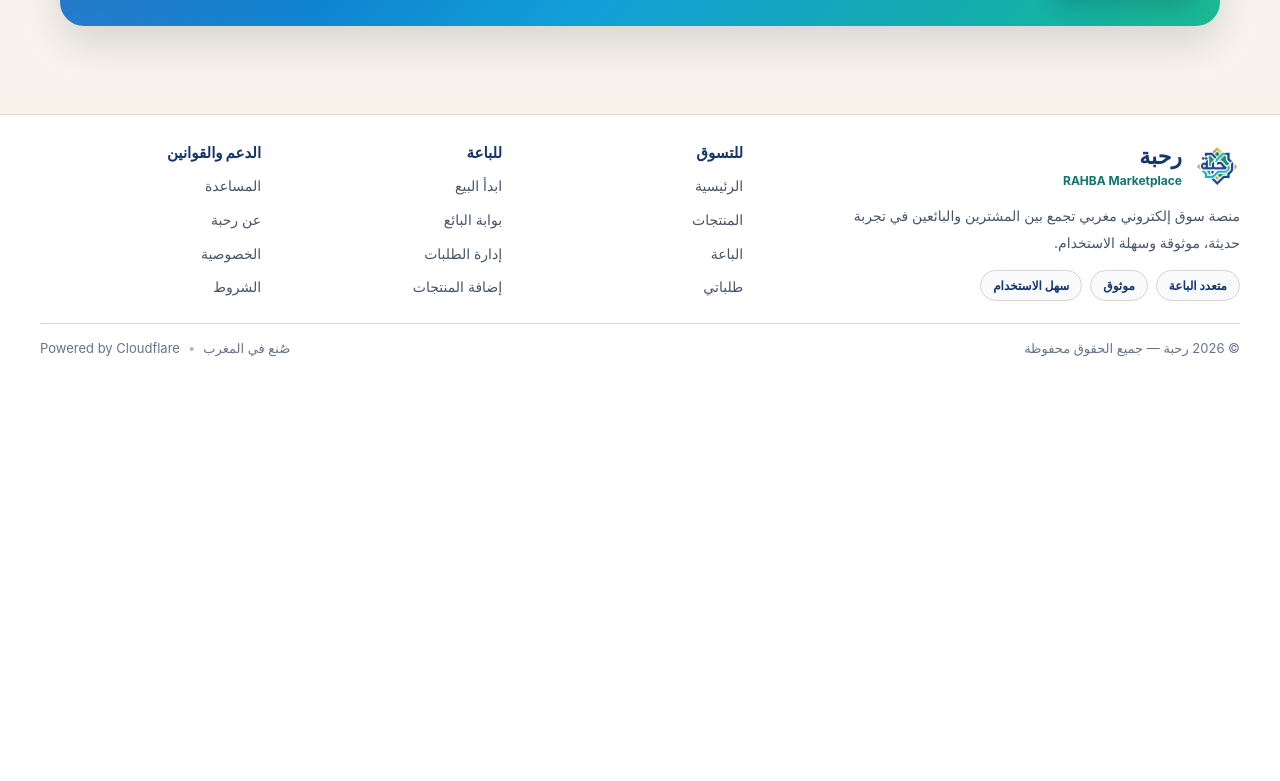
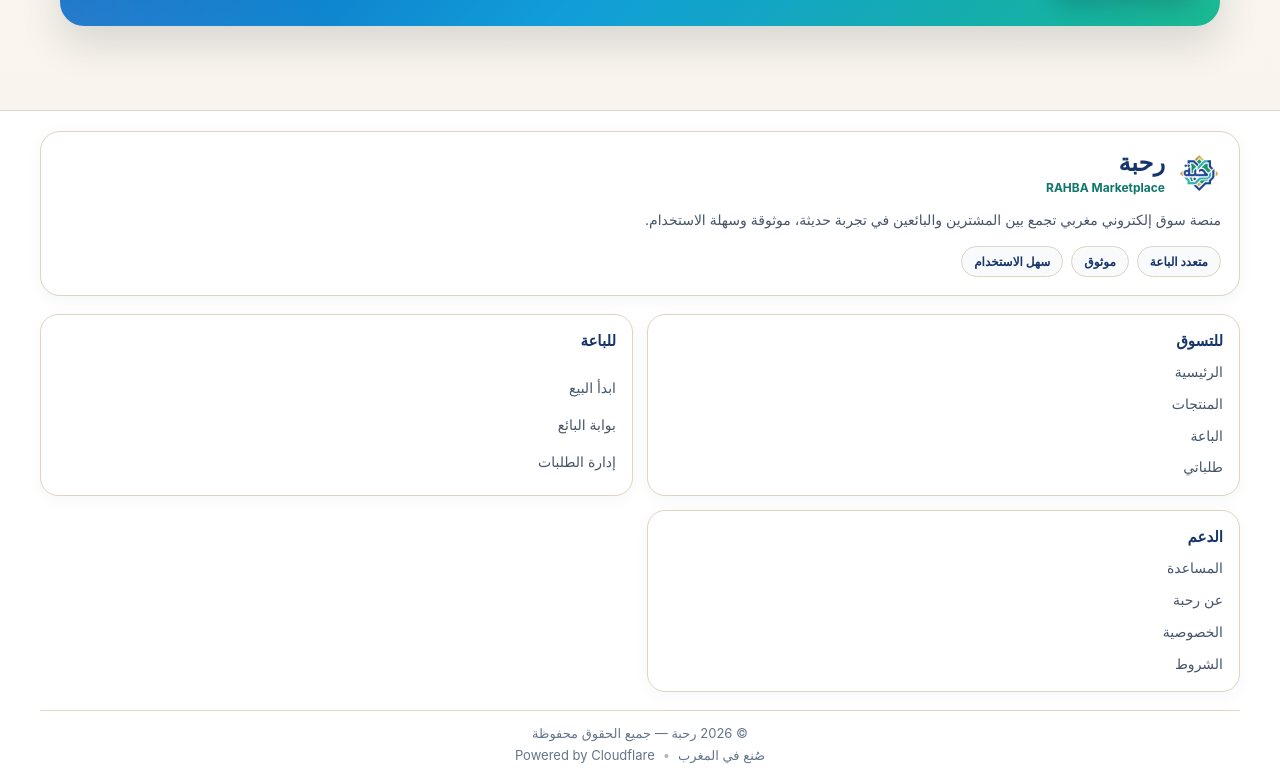
Before and after one commit to ori00fit-tech/souq-rahba-platform, a React (Vite) app in the folder apps/storefront/: page / in a window 1280 px wide. Shown: the part 1610-2391 px from the top of the page. Before the commit the page ends 1988 px from the top, so only its background shows below. Built offline with nearby package versions, Linux system fonts and the light colour scheme; no server answers.

Commit message:
Upgrade storefront footer to premium Arabic layout

```diff
--- a/apps/storefront/src/components/Footer.jsx
+++ b/apps/storefront/src/components/Footer.jsx
@@ -3,20 +3,20 @@ import { SELLER_PORTAL_URL } from "../lib/config";
 
 const T = {
   navy: "#16356b",
-  blue: "#1d4ed8",
   teal: "#0f766e",
-  gold: "#b08d3c",
   sand: "#f5f1e8",
   border: "#ddd5c2",
   text: "#475569",
   white: "#ffffff",
+  soft: "#f8fafc",
 };
 
 export default function Footer() {
   return (
     <footer style={s.footer} dir="rtl">
+      <div style={s.wrap}>
         <div style={s.top}>
-        <div style={s.brandCol}>
+          <div style={s.brandCard}>
             <div style={s.brandRow}>
               <img
                 src="/brand/logo-icon.png"
@@ -44,7 +44,7 @@ export default function Footer() {
             </div>
           </div>
 
-        <div style={s.linksGrid}>
+          <div style={s.linksArea}>
             <div style={s.col}>
               <h4 style={s.colTitle}>للتسوق</h4>
               <div style={s.linkList}>
@@ -67,14 +67,11 @@ export default function Footer() {
                 <a href={SELLER_PORTAL_URL} target="_blank" rel="noopener noreferrer" style={s.link}>
                   إدارة الطلبات
                 </a>
-              <a href={SELLER_PORTAL_URL} target="_blank" rel="noopener noreferrer" style={s.link}>
-                إضافة المنتجات
-              </a>
               </div>
             </div>
 
             <div style={s.col}>
-            <h4 style={s.colTitle}>الدعم والقوانين</h4>
+              <h4 style={s.colTitle}>الدعم</h4>
               <div style={s.linkList}>
                 <Link to="/help" style={s.link}>المساعدة</Link>
                 <Link to="/about" style={s.link}>عن رحبة</Link>
@@ -93,29 +90,39 @@ export default function Footer() {
             <span>Powered by Cloudflare</span>
           </div>
         </div>
+      </div>
     </footer>
   );
 }
 
 const s = {
   footer: {
-    marginTop: "40px",
+    marginTop: "36px",
     background: "#fff",
     borderTop: `1px solid ${T.border}`,
-    padding: "28px 16px 22px",
+    padding: "20px 14px 18px",
+  },
+
+  wrap: {
+    maxWidth: "1200px",
+    margin: "0 auto",
+    display: "grid",
+    gap: "18px",
   },
 
   top: {
-    maxWidth: "1200px",
-    margin: "0 auto",
     display: "grid",
-    gridTemplateColumns: "1.2fr 1.8fr",
-    gap: "28px",
+    gap: "18px",
   },
 
-  brandCol: {
+  brandCard: {
+    background: T.white,
+    border: `1px solid ${T.border}`,
+    borderRadius: "20px",
+    padding: "18px",
     display: "grid",
-    gap: "14px",
+    gap: "12px",
+    boxShadow: "0 4px 16px rgba(22,53,107,0.05)",
   },
 
   brandRow: {
@@ -125,14 +132,14 @@ const s = {
   },
 
   logo: {
-    width: "46px",
-    height: "46px",
+    width: "44px",
+    height: "44px",
     objectFit: "contain",
     borderRadius: "12px",
   },
 
   brandTitle: {
-    fontSize: "22px",
+    fontSize: "24px",
     fontWeight: 900,
     color: T.navy,
     lineHeight: 1.1,
@@ -150,7 +157,6 @@ const s = {
     color: T.text,
     lineHeight: 1.9,
     fontSize: "14px",
-    maxWidth: "420px",
   },
 
   badges: {
@@ -162,23 +168,27 @@ const s = {
   badge: {
     padding: "7px 12px",
     borderRadius: "999px",
-    background: "#f8fafc",
+    background: T.soft,
     border: `1px solid ${T.border}`,
     color: T.navy,
     fontSize: "12px",
     fontWeight: 700,
   },
 
-  linksGrid: {
+  linksArea: {
     display: "grid",
-    gridTemplateColumns: "repeat(3, 1fr)",
-    gap: "20px",
+    gridTemplateColumns: "repeat(2, minmax(0, 1fr))",
+    gap: "14px",
   },
 
   col: {
+    background: T.white,
+    border: `1px solid ${T.border}`,
+    borderRadius: "18px",
+    padding: "16px",
     display: "grid",
-    gap: "12px",
-    alignContent: "start",
+    gap: "10px",
+    boxShadow: "0 4px 16px rgba(22,53,107,0.04)",
   },
 
   colTitle: {
@@ -190,7 +200,7 @@ const s = {
 
   linkList: {
     display: "grid",
-    gap: "10px",
+    gap: "8px",
   },
 
   link: {
@@ -201,15 +211,11 @@ const s = {
   },
 
   bottom: {
-    maxWidth: "1200px",
-    margin: "22px auto 0",
-    paddingTop: "16px",
     borderTop: `1px solid ${T.border}`,
-    display: "flex",
-    justifyContent: "space-between",
-    alignItems: "center",
-    gap: "12px",
-    flexWrap: "wrap",
+    paddingTop: "14px",
+    display: "grid",
+    gap: "6px",
+    textAlign: "center",
   },
 
   copy: {
@@ -219,6 +225,7 @@ const s = {
 
   meta: {
     display: "flex",
+    justifyContent: "center",
     alignItems: "center",
     gap: "8px",
     color: "#64748b",
```
Lines whose indentation alone changed are shown as unchanged.
